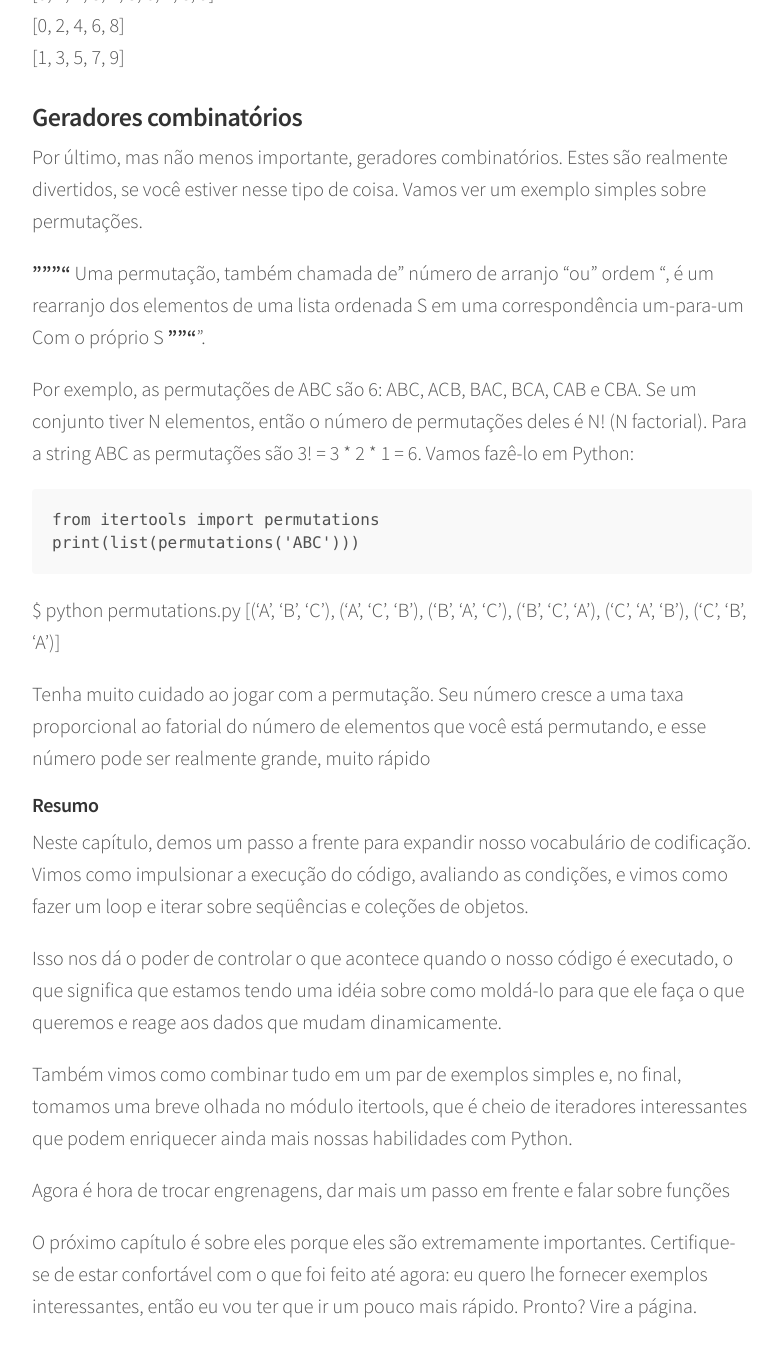
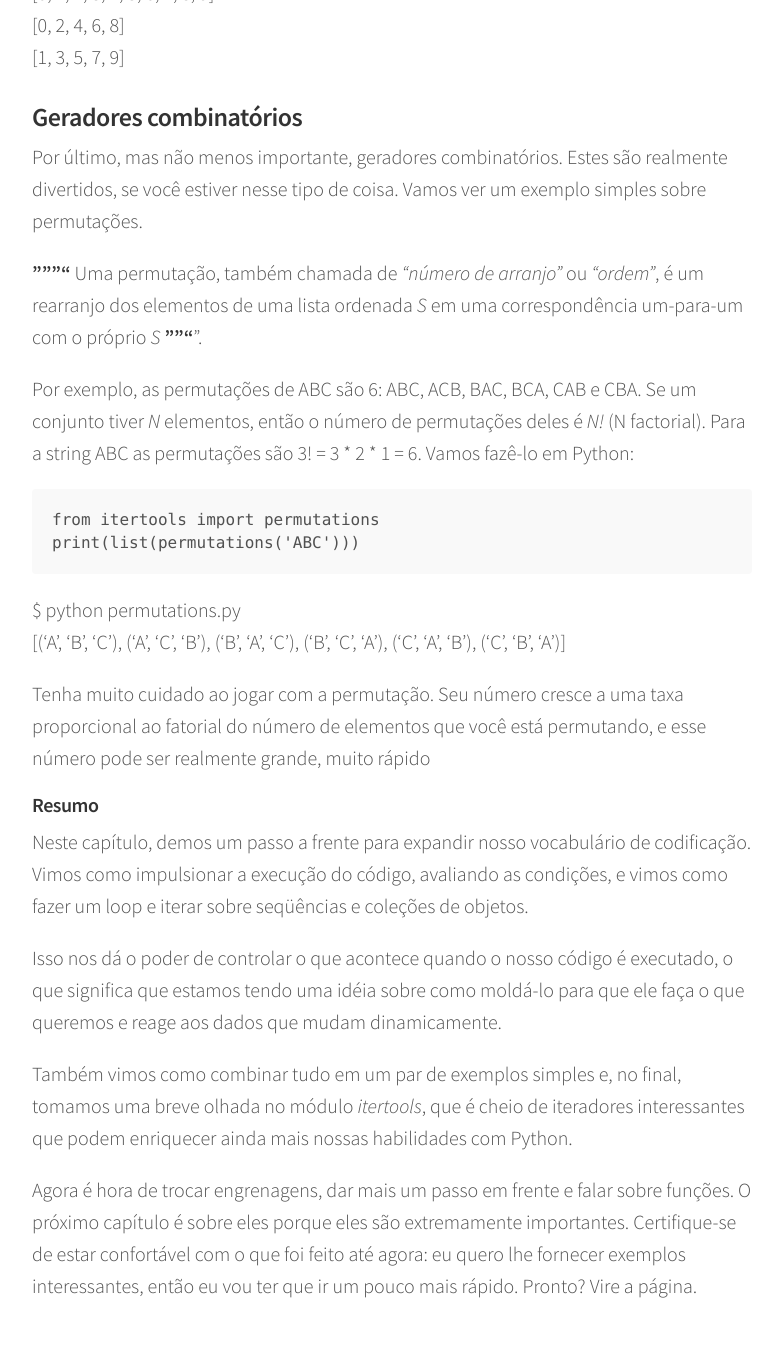
Before and after one commit to indrajithbandara/debug-blog, a Jekyll site: the page built from _posts/2017-07-04-py3.md, in a window 1280 px wide and 1400 px high, scrolled down 31581 px. Shown: the top 1357 px of the window, without its empty margins (248-1029 px from the left). Built offline with Jekyll 4.4.1, drawn with Linux system fonts in a browser that asks for light colours; comment, search, counter and statistics services are not loaded.

Commit message:
up.11.34

````diff
--- a/_posts/2017-07-04-py3.md
+++ b/_posts/2017-07-04-py3.md
@@ -869,11 +869,11 @@ $ python3 compress.py
 Por último, mas não menos importante, geradores combinatórios. Estes são realmente divertidos, se você estiver nesse tipo de coisa. Vamos ver um
 exemplo simples sobre permutações.
 
-**""""** Uma permutação, também chamada de" número de arranjo "ou" ordem ", é um rearranjo dos elementos de uma lista ordenada S em uma correspondência
-um-para-um Com o próprio S **"""**".
+**""""** Uma permutação, também chamada de *"número de arranjo"* ou *"ordem"*, é um rearranjo dos elementos de uma lista ordenada *S* em uma correspondência
+um-para-um com o próprio *S* **"""**".
 
-Por exemplo, as permutações de ABC são 6: ABC, ACB, BAC, BCA, CAB e CBA. Se um conjunto tiver N elementos, então o número de permutações deles é N! (N factorial).
-Para a string ABC as permutações são 3! = 3 * 2 * 1 = 6. Vamos fazê-lo em Python:
+Por exemplo, as permutações de ABC são 6: ABC, ACB, BAC, BCA, CAB e CBA. Se um conjunto tiver *N* elementos, então o número de permutações deles é *N!*
+(N factorial). Para a string ABC as permutações são 3! = 3 * 2 * 1 = 6. Vamos fazê-lo em Python:
 ```
 from itertools import permutations
 print(list(permutations('ABC')))
@@ -891,9 +891,9 @@ e vimos como fazer um loop e iterar sobre seqüências e coleções de objetos.
 Isso nos dá o poder de controlar o que acontece quando o nosso código é executado, o que significa que estamos tendo uma idéia sobre como moldá-lo para que
 ele faça o que queremos e reage aos dados que mudam dinamicamente.
 
-Também vimos como combinar tudo em um par de exemplos simples e, no final, tomamos uma breve olhada no módulo itertools, que é cheio de iteradores interessantes
+Também vimos como combinar tudo em um par de exemplos simples e, no final, tomamos uma breve olhada no módulo *itertools*, que é cheio de iteradores interessantes
 que podem enriquecer ainda mais nossas habilidades com Python.
 
-Agora é hora de trocar engrenagens, dar mais um passo em frente e falar sobre funções
-
-O próximo capítulo é sobre eles porque eles são extremamente importantes. Certifique-se de estar confortável com o que foi feito até agora: eu quero lhe fornecer exemplos interessantes, então eu vou ter que ir um pouco mais rápido. Pronto? Vire a página.
+Agora é hora de trocar engrenagens, dar mais um passo em frente e falar sobre funções. O próximo capítulo é sobre eles porque eles são extremamente importantes.
+Certifique-se de estar confortável com o que foi feito até agora: eu quero lhe fornecer exemplos interessantes, então eu vou ter que ir um pouco mais rápido.
+Pronto? Vire a página.
````
